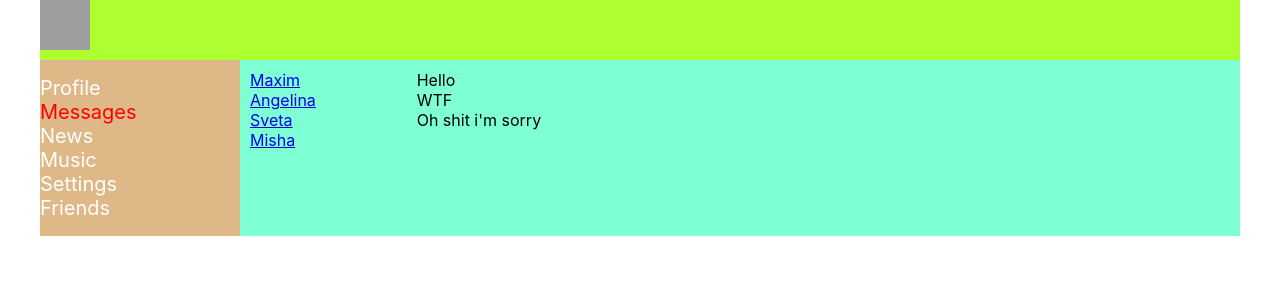
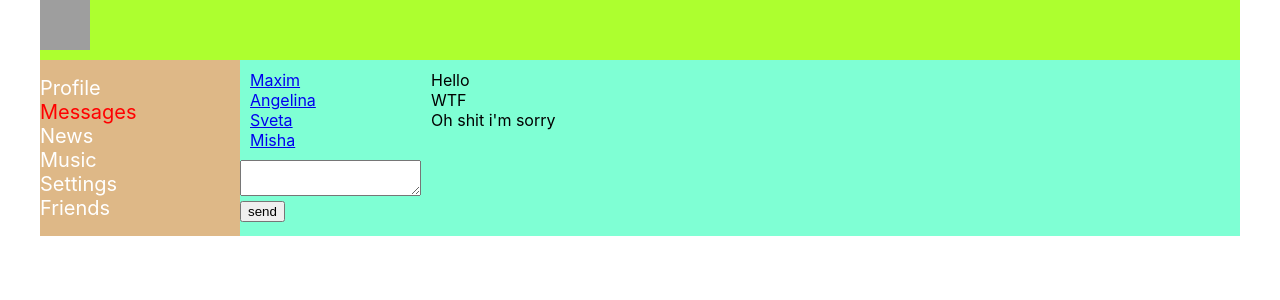
Before and after one commit to LawlessOwl/Social-Network-React, a React (Create React App) app: page /Dialogs in a window 1280 px wide. Shown: the top 300 px of the page. Built offline with nearby package versions, Linux system fonts and the light colour scheme; grey boxes are pictures that could not be loaded.

Commit message:
feat: added functions for textareas

```diff
--- a/src/components/Content/Posts/Posts.jsx
+++ b/src/components/Content/Posts/Posts.jsx
@@ -7,13 +7,20 @@ const Posts = (props) => {
   let postsElement = props.postsData
     .map(post => <Post message = {post.message} profileIcon = {post.profileIcon} likesCount = {post.likesCount}/>)
 
+  let newPostElement = React.createRef()
+
+  let addNewPost = () => {
+    let newPost = newPostElement.current.value
+    alert(newPost)
+  }
+
   return <div className={style.Posts}>
     <div className={style.postsButton}>
       my posts
     </div>
     <div className={style.postsButton}>
-      <textarea></textarea>
-      <button>Add post</button>
+      <textarea ref={newPostElement}></textarea>
+      <button onClick={addNewPost}>Add post</button>
     </div>
     {postsElement}
   </div>
--- a/src/components/Dialogs/Dialogs.jsx
+++ b/src/components/Dialogs/Dialogs.jsx
@@ -4,6 +4,15 @@ import DialogItem from "./DialogItem/DialogItem";
 import Message from "./Message/Message";
 
 const Dialogs = (props) => {
+
+let newMessageElement = React.createRef()
+
+let addNewMessage = () => {
+    let newMessage = newMessageElement.current.value
+    alert(newMessage)
+
+}
+
 let dialogsElement = props.state.dialogsData
 .map(dialog => <DialogItem name = {dialog.name} id = {dialog.id}/>)
 
@@ -17,6 +26,10 @@ let messagesElement = props.state.messages
         <div className={style.messages}>
             {messagesElement}
         </div>
+        <div>
+            <textarea ref={newMessageElement}></textarea>
+            <button onClick={addNewMessage}>send</button>
+        </div>
 
 
     </div>
```
